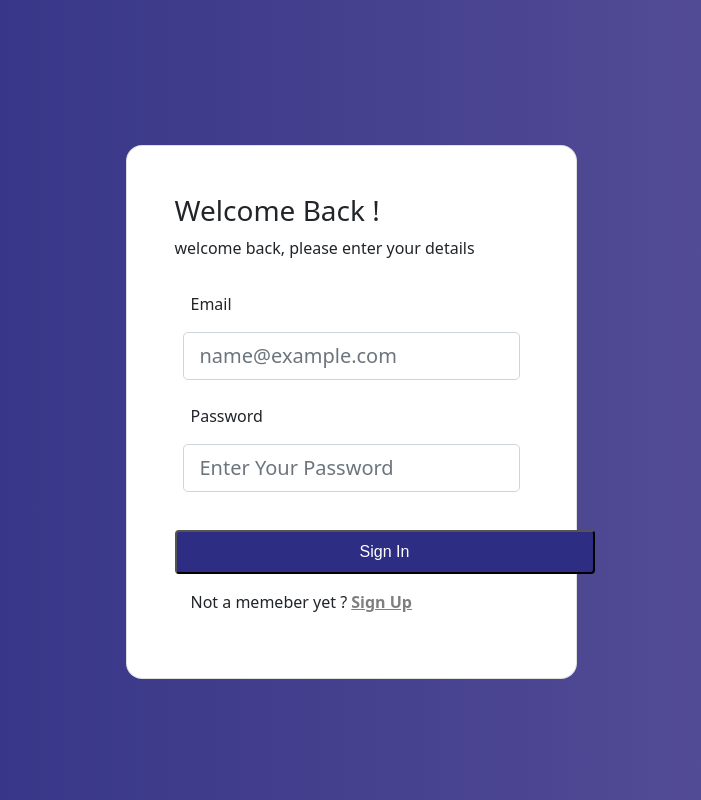
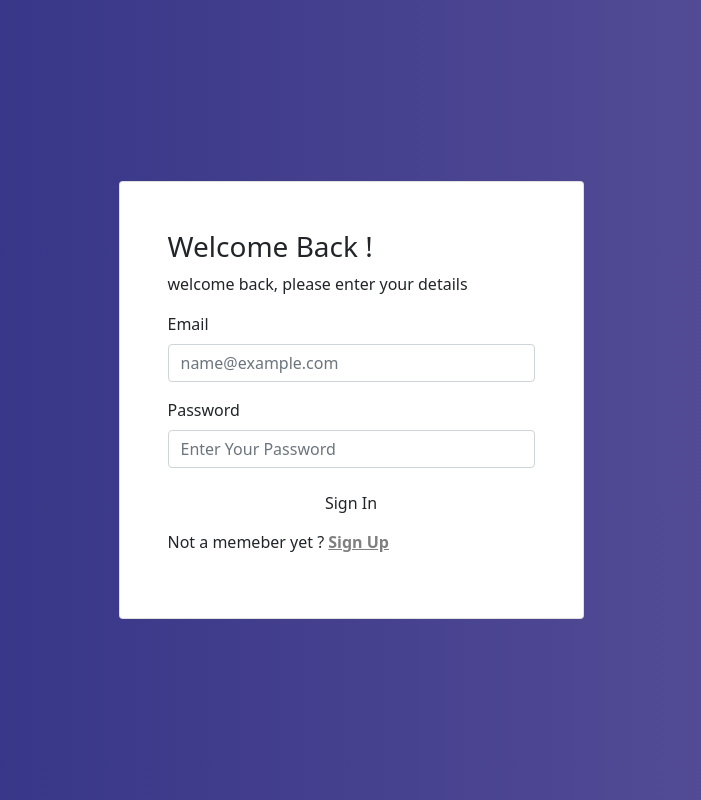
Before and after one commit to mohammed-abdelbasit/freelance-platform, a website: page src/Front/login.html in a window 1280 px wide. Shown: the whole page, without its empty margins (289-990 px from the left). Drawn offline with nearby package versions, Linux system fonts and the light colour scheme.

Commit message:
change on login

```diff
--- a/src/Front/login.html
+++ b/src/Front/login.html
@@ -3,65 +3,59 @@
   <head>
     <meta charset="utf-8" />
     <meta content="width=device-width, initial-scale=1.0" name="viewport" />
-
     <title>Sign In</title>
     <link
-      href="/assets/vendor/bootstrap/css/bootstrap.min.css"
+      href="assets/vendor/bootstrap/css/bootstrap.min.css"
       rel="stylesheet"
     />
-    <link href="/assets/img/favicon.png" rel="icon" />
+    <link href="assets/img/favicon.png" rel="icon" />
 
     <!-- Template Main CSS File -->
-    <link href="/assets/css/loginStyle.css" rel="stylesheet" />
+    <link href="assets/css/loginStyle.css" rel="stylesheet" />
   </head>
   <body>
-    <section class="vh-100 gradient-custom">
-      <div class="container py-4 pt-5 h-100">
-        <div
-          class="row d-flex justify-content-center align-items-baseline h-100"
+    <section
+      class="min-vh-100 gradient-custom d-flex justify-content-center align-items-center"
     >
-          <div></div>
-          <div class="col-12 col-md-8 col-lg-6 col-xl-5">
-            <div class="card shadow-2-strong" style="border-radius: 1rem">
+      <div class="container">
+        <div class="col-12 col-md-8 col-lg-6 col-xl-5 mx-auto">
+          <div class="card">
             <div class="card-body p-5 text-start">
-                <form method="post" id="login">
+              <form>
                 <h3>Welcome Back !</h3>
                 <p>welcome back, please enter your details</p>
-
-                  <div class="form-outline p-2 bd-highlight">
-                    <label
-                      class="form-label p-2 bd-highlight"
-                      for="typeEmailX-2"
+                <div class="form-outline mb-3 bd-highlight">
+                  <label class="form-label bd-highlight" for="Email"
                     >Email</label
                   >
                   <input
                     type="email"
-                      id="email"
-                      class="form-control form-control-lg"
+                    id="Email"
+                    class="form-control"
                     placeholder="name@example.com"
                     required
                   />
                 </div>
 
-                  <div class="form-outline p-2 bd-highlight">
-                    <label
-                      class="form-label p-2 bd-highlight"
-                      for="typePasswordX-2"
+                <div class="form-outline bd-highlight mb-3">
+                  <label class="form-label bd-highlight" for="Password"
                     >Password</label
                   >
                   <input
                     type="password"
-                      id="password"
-                      class="form-control form-control-lg"
+                    id="Password"
+                    class="form-control"
                     placeholder="Enter Your Password"
                     required
                   />
                 </div>
 
-                  <button class="btn-get-started" type="submit">Sign In</button>
+                <button class="btn btn-indigo w-100" type="submit">
+                  Sign In
+                </button>
 
-                  <div>
-                    <p class="w-auto m-3">
+                <div class="mt-2">
+                  <p class="w-100">
                     Not a memeber yet ?
                     <a href="./signUp.html" class="text-black-50 fw-bold"
                       >Sign Up</a
@@ -73,10 +67,8 @@
           </div>
         </div>
       </div>
-      </div>
     </section>
   </body>
-  <script src="https://unpkg.com/axios/dist/axios.min.js"></script>
   <script>
     document.getElementById("login").addEventListener("submit", async (e) => {
       e.preventDefault();
```
Lines whose indentation alone changed are shown as unchanged.
